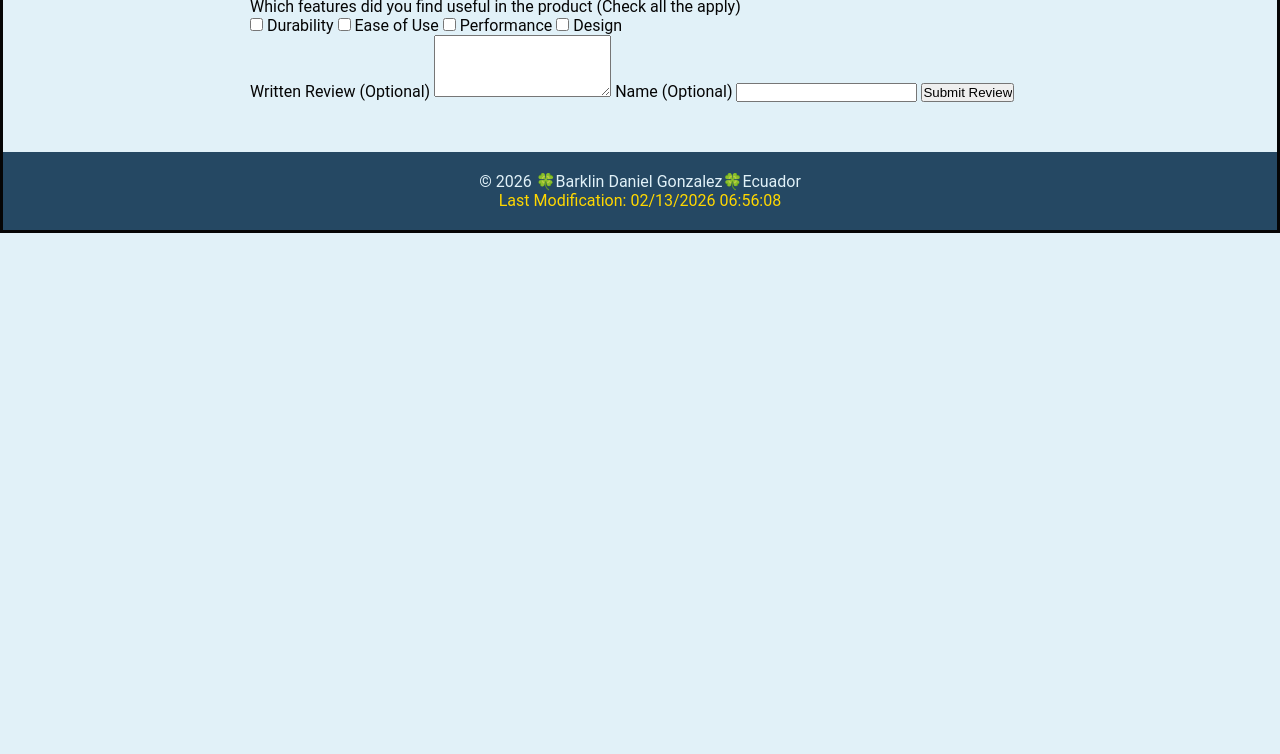
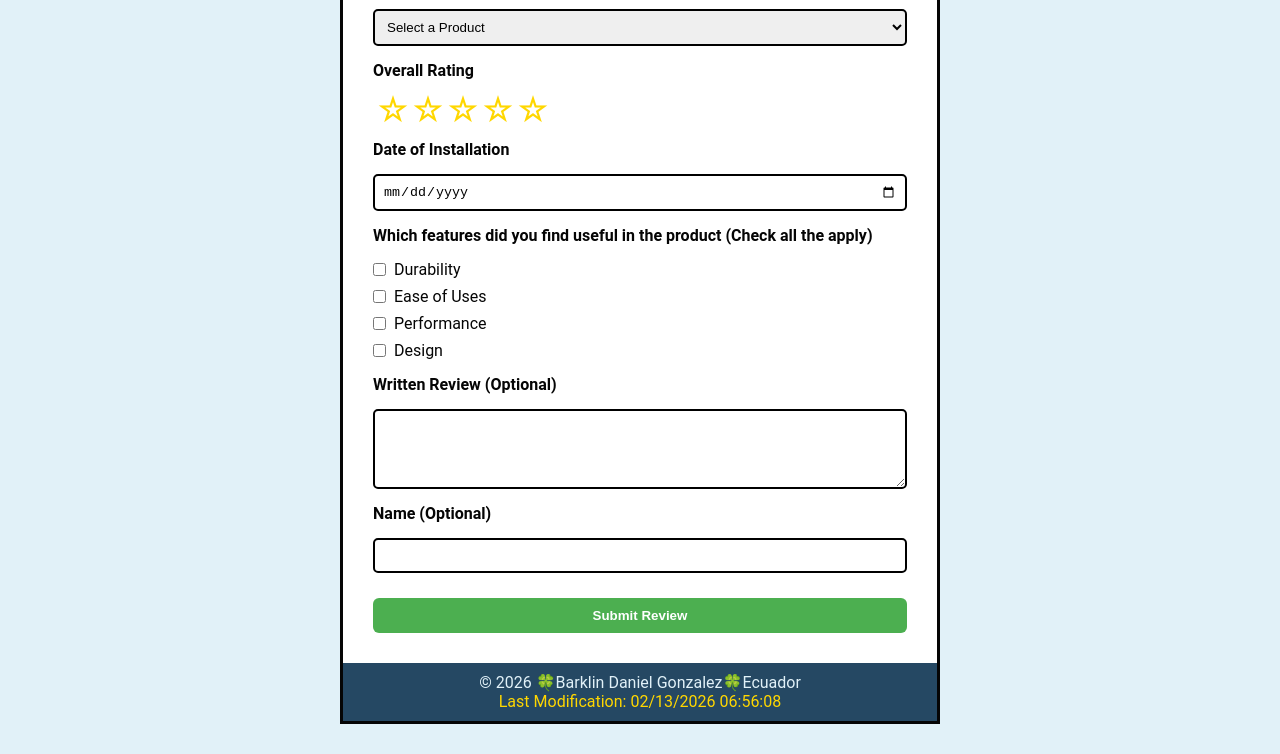
Before and after one commit to barklin-01/wdd131, a plain HTML site: page form.html in a window 1280 px wide. Shown: the part 146-900 px from the top of the page. Before the commit the page ends 800 px from the top, so only its background shows below. Drawn offline with Linux system fonts and the light colour scheme.

Commit message:
new things

```diff
--- a/form.html
+++ b/form.html
@@ -38,20 +38,20 @@
                 <p>Which features did you find useful in the product (Check all the apply)</p>
                 <div class="opcion">
                     <label>
-                        <input type="checkbox" name="purpose" id="durability" value="Durability" >
-                        Durability
+                        <input type="checkbox" name="purpose" id="durability" value="Durability" > <span>Durability</span>
+
                     </label>
                     <label>
-                        <input type="checkbox" name="purpose" id="use" value="Ease of use" >
-                        Ease of Use
+                        <input type="checkbox" name="purpose" id="use" value="Ease of use" ><span>Ease of Uses</span>
+
                     </label>
                     <label>
-                        <input type="checkbox" name="purpose" id="performance" value="Performance" >
-                        Performance
+                        <input type="checkbox" name="purpose" id="performance" value="Performance" ><span>Performance</span>
+
                     </label>
                     <label>
-                        <input type="checkbox" name="purpose" id="design" value="Design" >
-                        Design
+                        <input type="checkbox" name="purpose" id="design" value="Design" ><span>Design</span>
+
                     </label>
                 </div>
                 <label for="review">Written Review (Optional)</label>
--- a/styles/base.css
+++ b/styles/base.css
@@ -196,3 +196,21 @@ footer{
 
 
 /*----------------------------------------------------------------------------*/
+.opcion {
+    display: flex;
+    flex-direction: column;
+    gap: 5px;
+    margin-top: 5px;
+    align-items: flex-start;
+}
+
+.opcion label {
+    display: flex;
+    align-items: center;
+    gap: 8px;
+    white-space: normal;
+}
+
+.opcion label span {
+    flex: 1;
+}
--- a/styles/form.css
+++ b/styles/form.css
@@ -4,9 +4,8 @@
     --body-font: 'Roboto', Arial, Helvetica, sans-serif;
     --color1: #050505;
     --color2: #e1f1f8;
-    --color3: #254863;;
+    --color3: #254863;
     --color4: #ffd700;
-    --color5: #000;
 }
 /*reset general*/
 *,
@@ -24,19 +23,67 @@ footer {
     text-align: center;
 }
 main {
-    max-width: 800px;
-    margin: 0 auto;
-    padding: 10px;
+    padding: 20px;
+    margin: 10px;
 }
 /*body*/
 body {
     font-family: var(--body-font);
     color: var(--color1);
     background-color: var(--color2);
-    border: 3px solid ;
+}
+.contenedor{
+    max-width: 600px;
+    margin: 30px auto;
+    border: 3px solid;
+    background-color: #ffff;
+}
+/*header*/
+header{
+    background-color: #254863;
+    color: var(--color2);
+    padding: 10px;
+    text-align: center;
+}
+
+/*formulario*/
+form {
+    display: flex;
+    flex-direction: column;
+    gap: 15px;
+}
+form label:not(.opcion label) {
+    font-weight: bold;
+
+}
+form p{
+    font-weight: bold;
+}
+.opcion{
+    display: flex;
+    flex-direction: column;
+    align-items: flex-start;
+    gap: 8px;
+    white-space: nowrap;
+}
+.opcion label{
+    display: flex;
+    align-items: center;
+}
+.opcion label input[type="checkbox"] {
+    margin-right: 8px;
 }
 
 
+
+form input,
+form select,
+form textarea {
+    width: 100%;
+    padding: 8px;
+    border-radius: 5px;
+    border: 2px solid #000;
+}
 /* stars */
 input[type="radio"] {
     display: none;
@@ -74,13 +121,29 @@ input[type="radio"] {
     content: "\2605";
 }
 
+/* Botón */
+input[type="submit"] {
+    margin-top: 10px;
+    padding: 10px;
+    background-color: #4CAF50;
+    color: white;
+    border: none;
+    border-radius: 6px;
+    font-weight: bold;
+    cursor: pointer;
+    transition: 0.3s;
+}
+
+input[type="submit"]:hover {
+    background-color: #45a049;
+}
+
 /*footer*/
 footer {
     background-color:var(--color3);
     color: var(--color2);
-    padding: 20px;
+    padding: 10px;
     text-align: center;
-    margin-top: 40px;
 }
 
 #lastModified {
```
